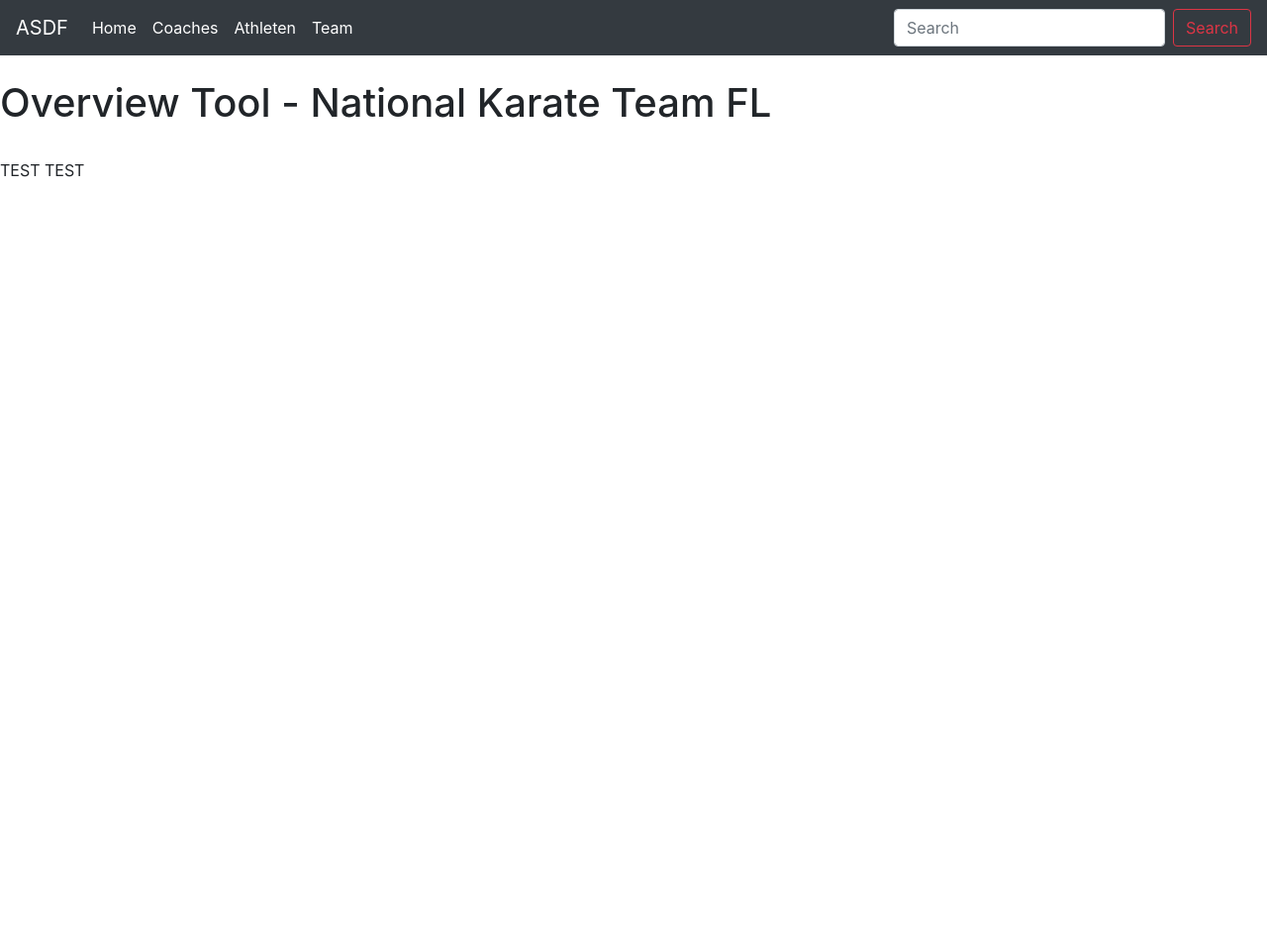
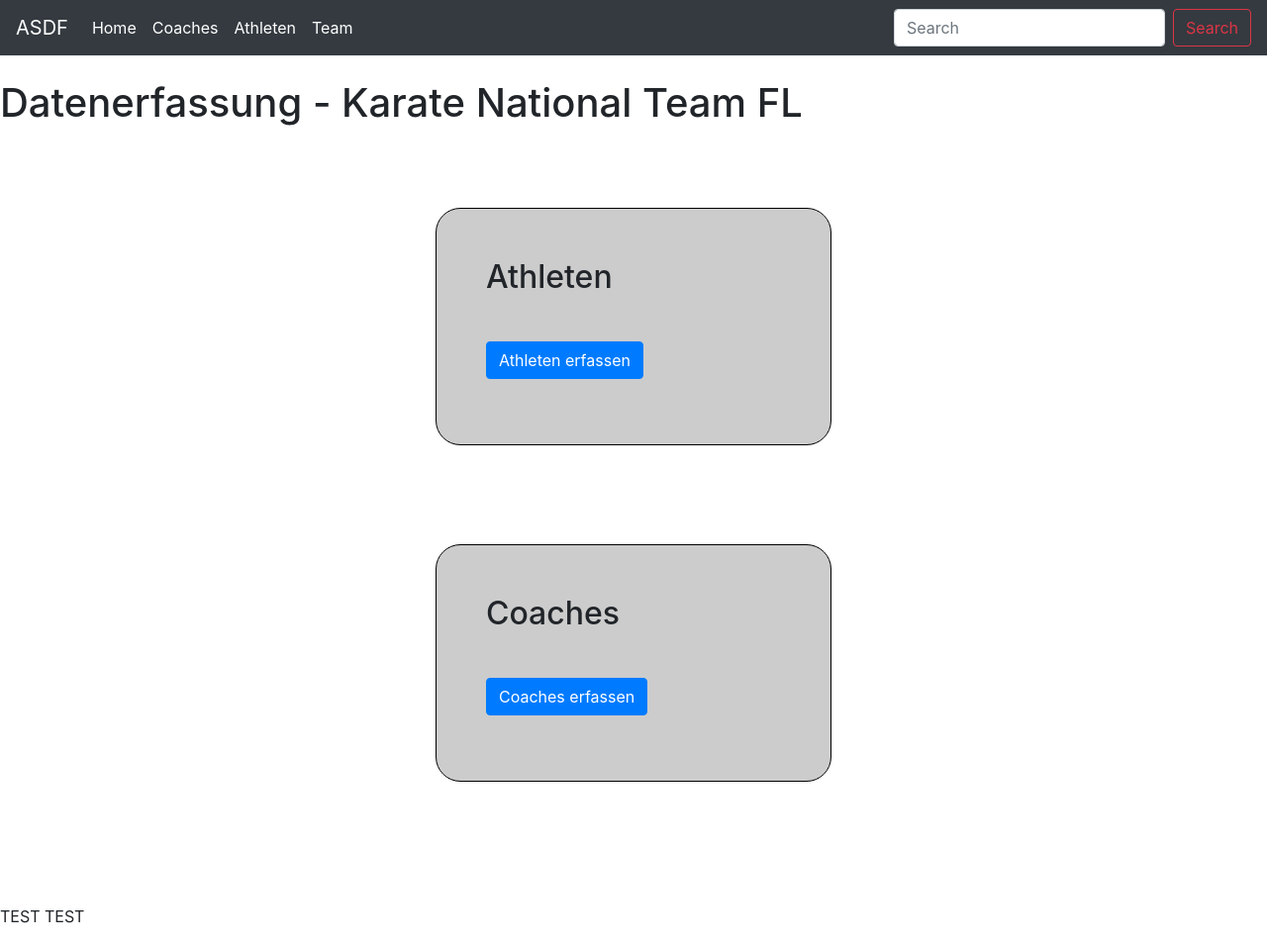
Before and after one commit to Kokille/HTW-DBM, a Flask app: page / in a window 1280 px wide. Shown: the whole page at 99% size. Before the commit the page ends 179 px from the top, so only its background shows below. Run offline with Flask 2, Linux system fonts and the light colour scheme; some libraries are stand-ins or nearby versions.

Commit message:
added forms and copied new stuff -> needs to be adapted

```diff
--- a/Sennk/dredd/static/main.css
+++ b/Sennk/dredd/static/main.css
@@ -0,0 +1,24 @@
+.BOXweb {
+	background-color: #cccccc;
+	opacity: ;
+	rgba: 0, 0, 0, 0.9;
+	margin-top: 50px;
+	margin-bottom: 100px;
+	margin-left: auto;
+	margin-right: auto;
+	border-radius: 25px;
+	width: 400px;
+	padding: 50px;
+	z-index: -1;
+	border: black 1px solid;
+}
+
+.textweb {
+	color: black;
+	font-family: Arial;
+    font-size: 25px;
+    margin-top: 0px;
+    margin-bottom: 0px;
+	text-decoration: none;
+	text-align: center;
+}
--- a/Sennk/dredd/templates/head.html
+++ b/Sennk/dredd/templates/head.html
@@ -9,6 +9,7 @@
         <!-- Bootstrap CSS -->
         <link rel="stylesheet" href="{{url_for('static', filename='bootstrap/css/bootstrap.min.css') }}">
         <link rel="stylesheet" href="{{url_for('static', filename='dredd.css') }}">
+        <link rel="stylesheet" href="{{url_for('static', filename='main.css') }}">
         <title>Input Page</title>
 
         <!-- HTML5 Shim and Respond.js IE8 support of HTML5 elements and media queries -->
--- a/Sennk/dredd/templates/index.html
+++ b/Sennk/dredd/templates/index.html
@@ -5,7 +5,29 @@
     <main>
         <div>
             <br>
-            <h1>Overview Tool - National Karate Team FL</h1>
+            <h1>Datenerfassung - Karate National Team FL</h1>
+            <br>
+
+            <div class="BOXweb">
+                <h2>Athleten</h2>
+                    <p class="textweb">
+                    </br>
+                    <form class="form-inline"></form>
+                        <a href="{{ url_for('athletes') }}" class="btn btn-primary" role="button">Athleten erfassen</a>
+                    </form>
+                    </p>
+            </div>
+
+            <div class="BOXweb">
+                <h2>Coaches</h2>
+                    <p class="textweb">
+                    </br>
+                    <form class="form-inline"></form>
+                        <a href="{{ url_for('coaches') }}" class="btn btn-primary" role="button">Coaches erfassen</a>
+                    </form>
+                    </p>
+            </div>
+
         </div>
     </main>
 </body>
```
Also changed, not shown: Sennk/dredd/templates/athletes.html (+24 -2 lines).
